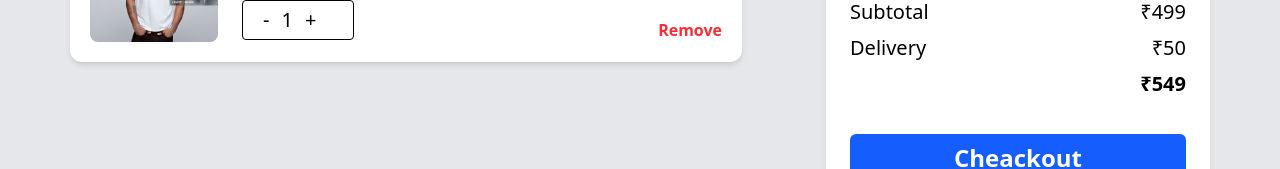
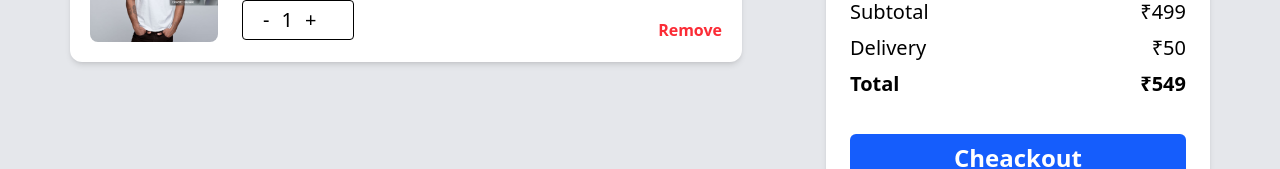
Before and after one commit to gauravkumar2005/EasyMart, a React (Vite) app in the folder Frontend/: page /cart in a window 1280 px wide. Shown: the part 314-483 px from the top of the page. Built offline with nearby package versions, Linux system fonts and the light colour scheme.

Commit message:
update card page code

```diff
--- a/Frontend/src/pages/Cart/Cart.jsx
+++ b/Frontend/src/pages/Cart/Cart.jsx
@@ -56,7 +56,7 @@ function Cart () {
                 </div>
 
                 <div className="text-base sm:text-lg md:text-xl flex justify-between mb-4 font-semibold">
-                    <span></span>
+                    <span>Total</span>
                     <span>₹549</span>
                 </div>
 
```
